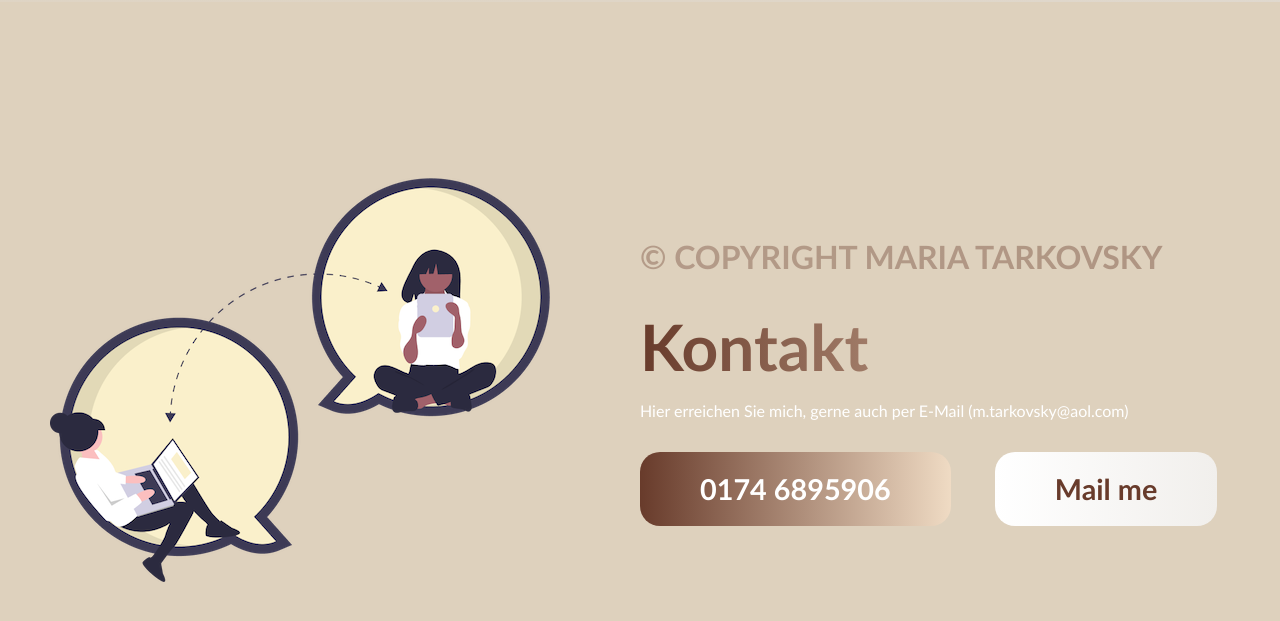
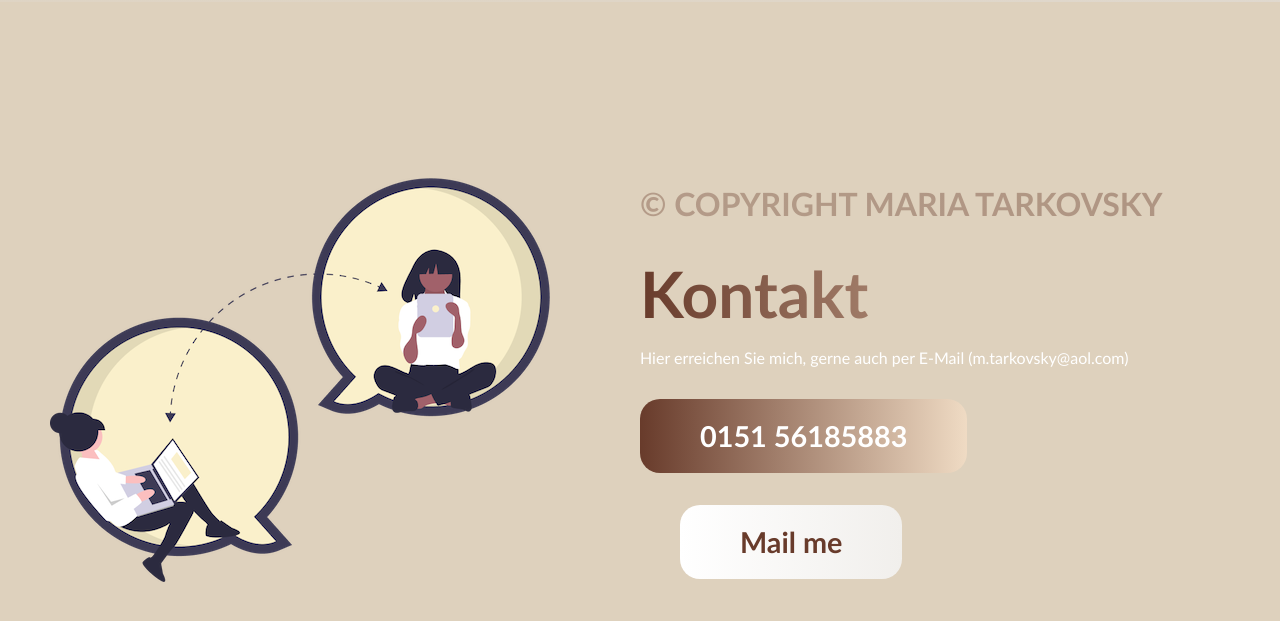
Before and after one commit to maschakascha/maschakascha.github.io, a plain HTML site: page index.html in a window 1280 px wide. Shown: the part 4646-5267 px from the top of the page. Drawn offline with Linux system fonts and the light colour scheme.

Commit message:
index.html

```diff
--- a/index.html
+++ b/index.html
@@ -68,7 +68,7 @@
                 <h1>© Copyright Maria Tarkovsky</h1>
                 <h2>Kontakt</h2>
                 <p>Hier erreichen Sie mich, gerne auch per E-Mail (m.tarkovsky@aol.com)</p>
-                <button class="main__btn"><a href="tel:+491746895906">0174 6895906</a></button>
+                <button class="main__btn"><a href="tel:+4915156185883">0151 56185883</a></button>
                 <button class="main__bttn"><a href="mailto:m.tarkovsky@aol.com">Mail me</a></button>
             </div>
         </div>
```
